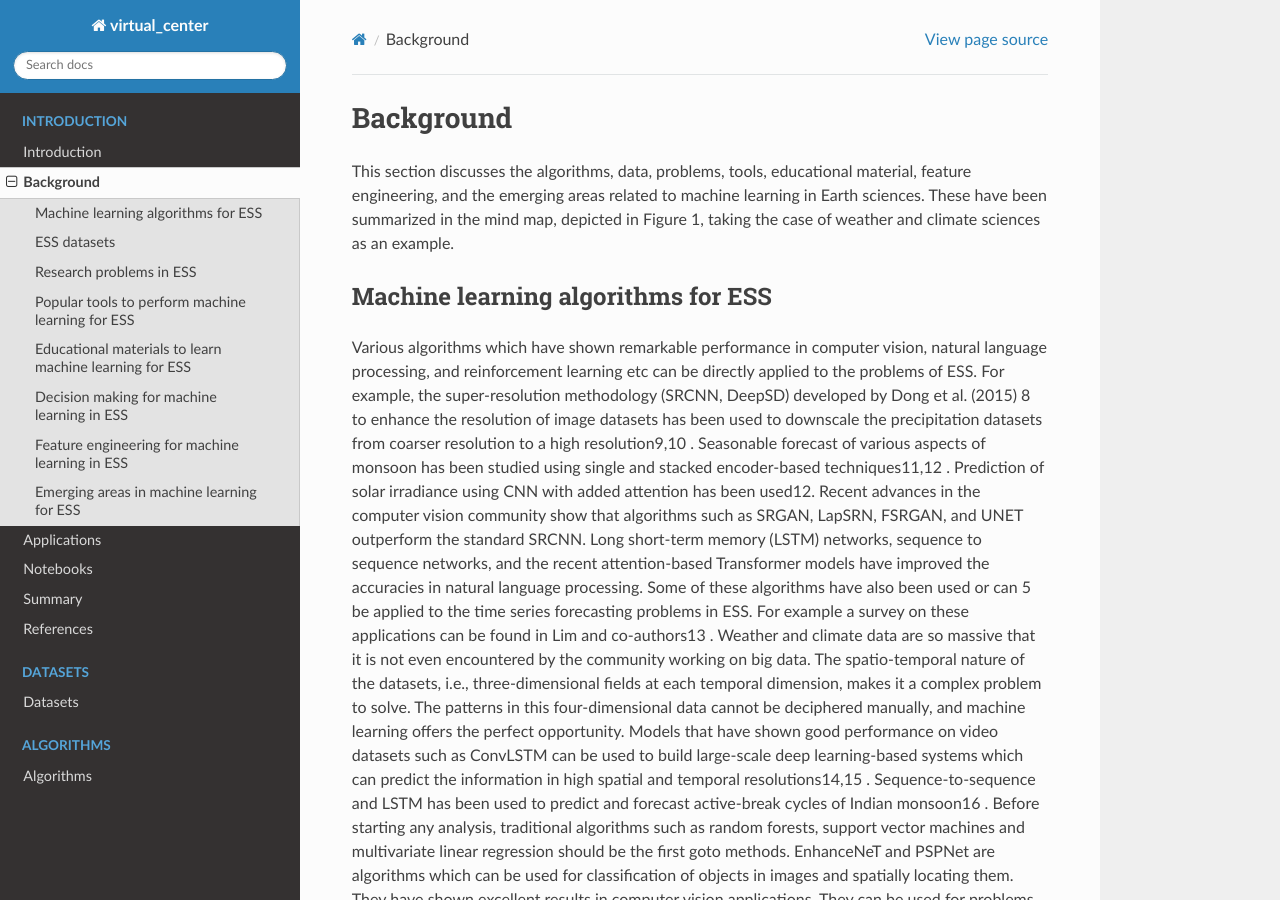
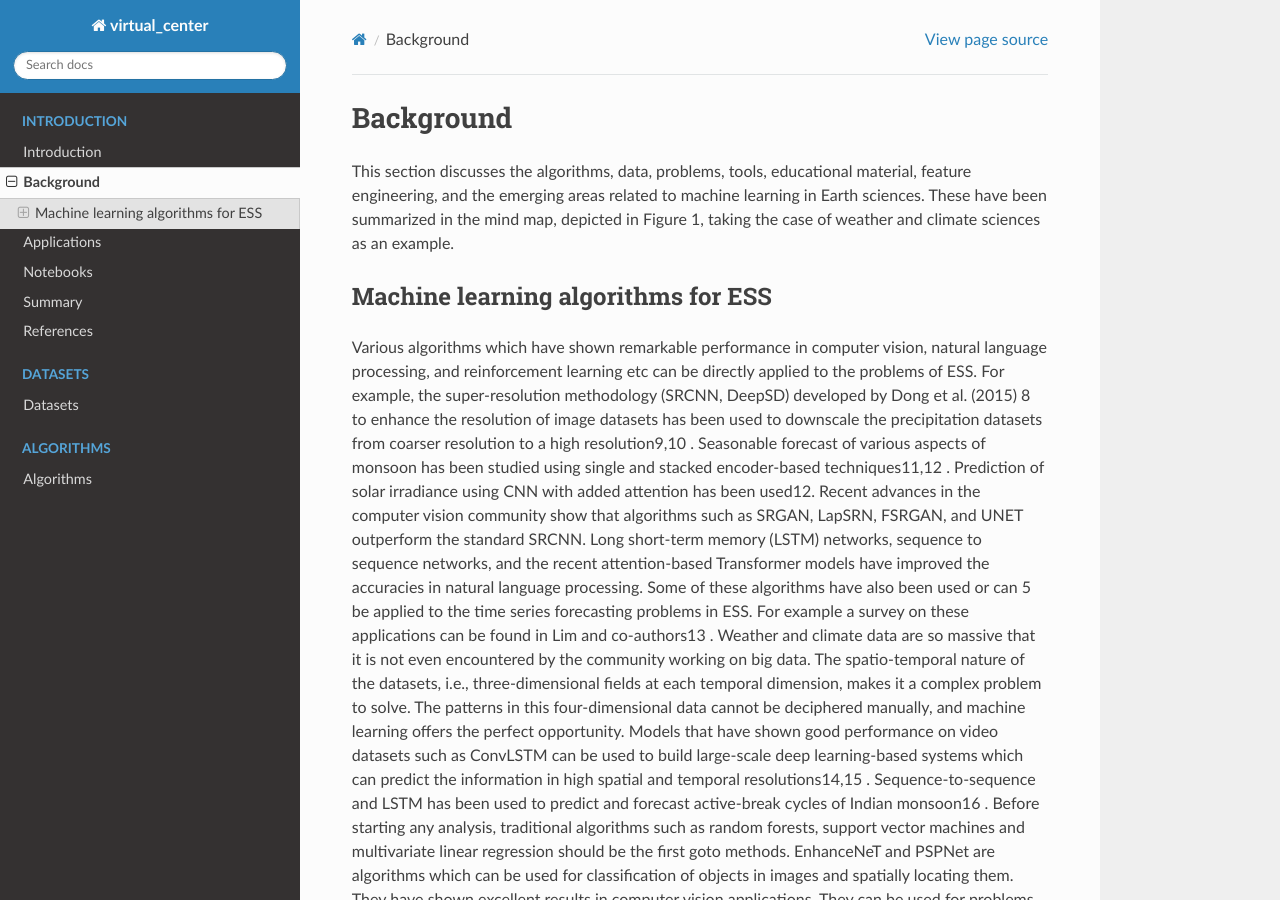
Before and after one commit to tejas-veer/virtual_center, a Sphinx documentation site: the page built from docs/source/background.rst, in a window 1280 px wide and 900 px high. Built offline with Sphinx 7.4.7 and the Read the Docs theme 2.0.0, drawn with Linux system fonts in a browser that asks for light colours.

```diff
--- a/docs/source/background.rst
+++ b/docs/source/background.rst
@@ -6,7 +6,7 @@ been summarized in the mind map, depicted in Figure 1, taking the case of weathe
 sciences as an example.
 
 Machine learning algorithms for ESS
-____________________________________
++++++++++++++++++++++++++++++++++++++
 Various algorithms which have shown remarkable performance in computer vision, natural
 language processing, and reinforcement learning etc can be directly applied to the problems of
 ESS. For example, the super-resolution methodology (SRCNN, DeepSD) developed by Dong et
```
